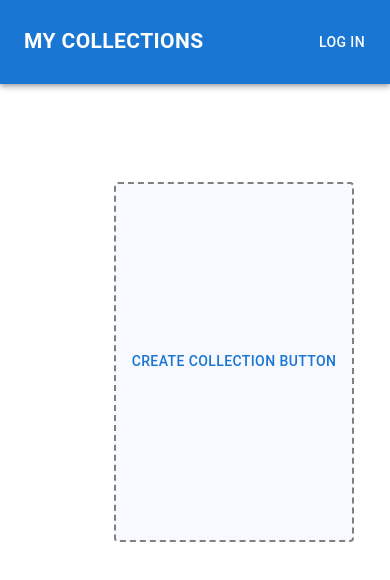
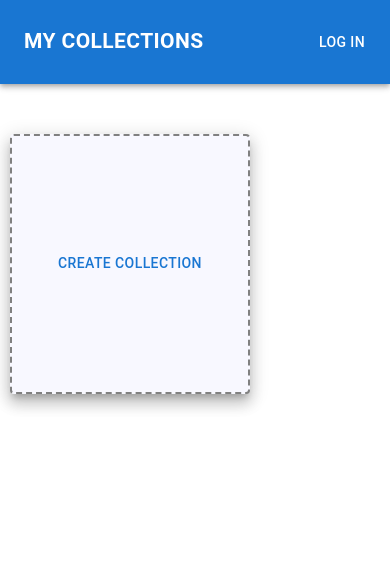
Before and after one commit to prom1r/collections, a React (Create React App) app in the folder frontend/: page /collections/my in a window 390 px wide. Shown: the top 580 px of the page. Built offline with nearby package versions, Linux system fonts and the light colour scheme.

Commit message:
add snackbars and responsive design myCollections

```diff
--- a/frontend/src/components/CardCollection.tsx
+++ b/frontend/src/components/CardCollection.tsx
@@ -17,6 +17,7 @@ export const CardCollection: FC<CardCollectionProps> = (props) => {
         <Card sx={{
             maxWidth: 345,
             boxShadow: 10,
+            minWidth: 200,
         }}>
             <Typography gutterBottom variant="h5" component="div" sx={{
                 paddingTop: '10px',
--- a/frontend/src/pages/myCollections/formNewCardCollections/FormNewCollections.tsx
+++ b/frontend/src/pages/myCollections/formNewCardCollections/FormNewCollections.tsx
@@ -47,7 +47,6 @@ export const FormNewCollections: React.FC<FormNewCollectionsProps> = (props) =>
             const token = await getAccessTokenSilently();
             values.srcImg = url;
             const item = await postNewCollections(token, values);
-            // console.log(item)
             props.onCreate(item);
         } catch (e) {
             console.error(e);
--- a/frontend/src/pages/myCollections/myCollectionsItems/MyCollections.tsx
+++ b/frontend/src/pages/myCollections/myCollectionsItems/MyCollections.tsx
@@ -1,27 +1,52 @@
 import React, { useEffect, useState } from 'react';
 import { useAuth0 } from '@auth0/auth0-react';
-import Stack from '@mui/material/Stack';
 import { CardCollection } from "../../../components/CardCollection";
 import { styled } from '@mui/material/styles';
 import Paper from '@mui/material/Paper';
 import { getMyCollections } from "../../../api/collectionService";
 import { NewCardCollection } from "./NewCardCollections";
-
+import Box from '@mui/material/Box';
+import Slide from '@mui/material/Slide';
+import Snackbar from '@mui/material/Snackbar';
 
 const Item = styled(Paper)(({ theme }) => ({
-    width: "250px",
-    padding: "50px",
-    boxShadow: '0px 0px 0px 0px'
+    padding: theme.spacing(1),
+    textAlign: 'center',
+    color: theme.palette.text.secondary,
+    maxWidth: "250px",
+    boxShadow: '0px 0px 0px 0px',
 }));
 
 export const MyCollections = (props) => {
     const [myCollections, setMyCollections] = useState([])
     const { isAuthenticated, getAccessTokenSilently } = useAuth0();
+    const [open, setOpen] = React.useState(false);
+    const [transition, setTransition] = React.useState(undefined);
+
+    function TransitionUp(props) {
+        return <Slide {...props} direction="up" />;
+    }
+
+    const handleClose = () => {
+        setOpen(false);
+    };
 
     const handleCreate = (newCollection) => {
         myCollections.splice(0, 0, newCollection);
-        console.log(newCollection)
+        (async () => {
+            try {
+                const token = await getAccessTokenSilently();
+                getMyCollections(token).then((result) => {
+                    setMyCollections(result)
+                })
+            } catch (e) {
+                console.error(e);
+            }
+        })();
+        setTransition(() => TransitionUp);
+        setOpen(true);
     }
+
 
     useEffect(() => {
         if (!isAuthenticated) {
@@ -38,20 +63,33 @@ export const MyCollections = (props) => {
             }
         })();
 
-    }, [isAuthenticated, getAccessTokenSilently,myCollections])
+    }, [isAuthenticated, getAccessTokenSilently])
 
     if (!myCollections) {
         return <div>Loading...</div>;
     }
     return (
-        <>
-            <Stack direction="row" padding="50px">
-                {myCollections.map(item => (
-                    <Item key={item._id}>
-                        <CardCollection collection={item}/>
-                    </Item>))}
-                <NewCardCollection onCreate={handleCreate}/>
-            </Stack>
-        </>
+        <Box sx={{
+            paddingTop: '50px',
+            paddingLeft: '10px',
+            width: 'auto',
+            display: 'flex',
+            flexDirection: 'row',
+            flexWrap: 'wrap',
+            gap: '30px'
+        }}>
+            {myCollections.map(item => (
+                <Item key={item._id}>
+                    <CardCollection collection={item}/>
+                </Item>))}
+            <NewCardCollection onCreate={handleCreate}/>
+            <Snackbar
+                open={open}
+                onClose={handleClose}
+                TransitionComponent={transition}
+                message="Your collection has been successfully added"
+                key={transition ? transition.name : ''}
+            />
+        </Box>
     );
 }
--- a/frontend/src/pages/myCollections/myCollectionsItems/NewCardCollections.tsx
+++ b/frontend/src/pages/myCollections/myCollectionsItems/NewCardCollections.tsx
@@ -26,17 +26,19 @@ export const NewCardCollection: React.FC<NewCardCollectionsProps> = (props) => {
         <div>
             <Button onClick={handleOpen} component="div"
                     sx={{
-                        width: 240,
                         border: '2px dashed grey',
-                        marginTop: 6,
-                        height: 360,
-                        marginLeft: 8,
+                        maxWidth: 345,
+                        boxShadow: 10,
+                        minWidth: 240,
+                        minHeight: 260,
+                        height: '100%',
+                        width: '100%',
                         backgroundColor: 'ghostwhite',
                         '&:hover': {
                             backgroundColor: 'lavender',
                             opacity: [0.9, 0.8, 0.7],
                         },
-                    }}>Create Collection button
+                    }}>Create Collection
             </Button>
             <Modal
                 aria-labelledby="transition-modal-title"
```
